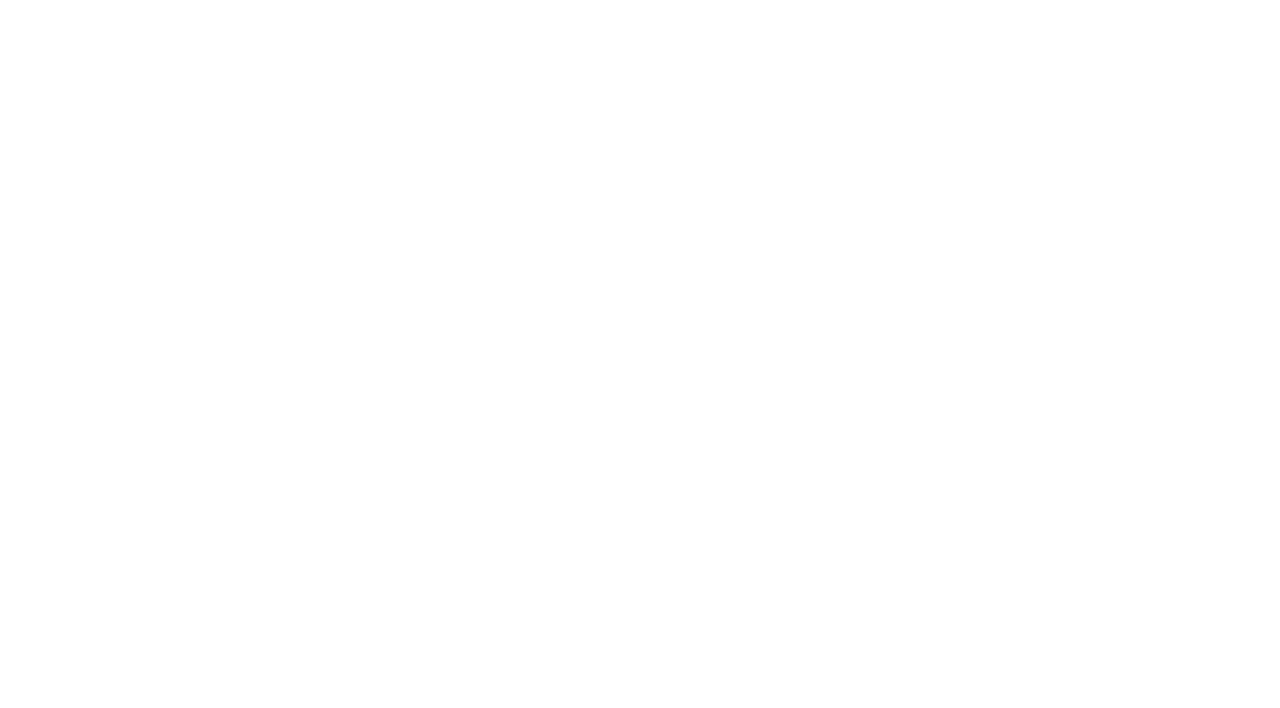
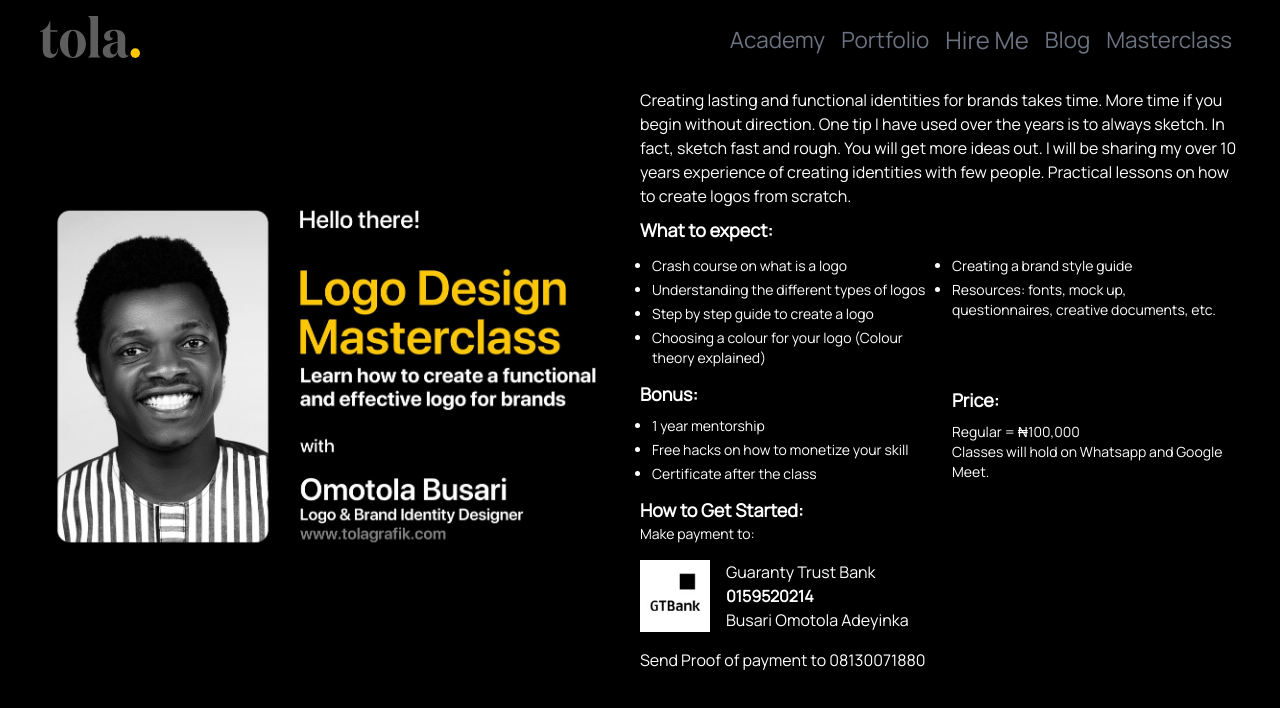
Before and after one commit to Qaudri/tolagrafik-frontend, a Nuxt app: page /masterclass in a window 1280 px wide. Before the commit this address had no page. Shown: the top 708 px of the page. Built offline with nearby package versions, Linux system fonts and the light colour scheme.

Commit message:
build: completed masterclass page

```diff
--- a/components/ui/Buttons/Hireme.vue
+++ b/components/ui/Buttons/Hireme.vue
@@ -2,7 +2,7 @@
   <div>
 
     <button
-      class="md:text-gray-500 text-white hover:text-yellow-300 xl:text-3xl font-normal text-2xl transition duration-1000 ease-in-out" @click="showOptions">
+      class="md:text-gray-500 text-white hover:text-yellow-300 font-normal text-2xl transition duration-1000 ease-in-out" @click="showOptions">
       Hire Me
     </button>
 
--- a/components/ui/Shared/Menu.vue
+++ b/components/ui/Shared/Menu.vue
@@ -5,13 +5,13 @@
         <ul class="md:flex items-center justify-between mx-8 md:mx-0" >
 
           <li class="md:mx-2 md:my-2 my-6">
-            <a href="/academy" class="md:text-gray-500 text-white hover:text-yellow-300 xl:text-3xl font-normal text-2xl transition duration-1000 ease-in-out">
+            <a href="/academy" class="md:text-gray-500 text-white hover:text-yellow-300 2xl:text-5xl font-normal text-2xl transition duration-1000 ease-in-out">
               Academy
             </a>
           </li>
 
           <li class="md:mx-2 md:my-2 my-6">
-            <a href="/portfolio" class="md:text-gray-500 text-white hover:text-yellow-300 xl:text-3xl font-normal text-2xl transition duration-1000 ease-in-out">
+            <a href="/portfolio" class="md:text-gray-500 text-white hover:text-yellow-300 2xl:text-4xl font-normal text-2xl transition duration-1000 ease-in-out">
               Portfolio
             </a>
           </li>
@@ -21,13 +21,13 @@
           </li>
 
           <li class="md:mx-2 md:my-2 my-6">
-            <a href="" class="md:text-gray-500 text-white hover:text-yellow-300 font-normal text-2xl xl:text-3xl transition duration-1000 ease-in-out">
+            <a href="" class="md:text-gray-500 text-white hover:text-yellow-300 font-normal text-2xl 2xl:text-4xl transition duration-1000 ease-in-out">
               Blog
             </a>
           </li>
 
           <li class="md:mx-2 md:my-2 my-6">
-            <a href="/masterclass" class="md:text-gray-500 text-white hover:text-yellow-300 font-normal xl:text-3xl text-2xl transition duration-1000 ease-in-out">
+            <a href="/masterclass" class="md:text-gray-500 text-white hover:text-yellow-300 font-normal 2xl:text-4xl text-2xl transition duration-1000 ease-in-out">
               Masterclass
             </a>
           </li>
--- a/pages/index.vue
+++ b/pages/index.vue
@@ -11,10 +11,10 @@
         <img src="@/assets/images/tola-pic.png" alt="" width="100%" class="mt-14">
       </div>
 
-      <div class="lg:px-16 lg:mb-2 flex lg:absolute md:py-4 md:px-10 px-8 py-6 lg:w-1/2 lg:right-0 lg:bottom-0 xl:mb-6">
+      <div class="flex md:py-4 md:px-10 px-8 py-6 lg:w-1/2 lg:absolute lg:bottom-0 lg:right-0 2xl:px-16">
 
         <!-- <div class="w-6/12"></div> -->
-        <p class="font-normal text-white text-sm lg:text-base md:text-2xl md:leading-8 lg:leading-7 xl:text-xl xl:leading-10">
+        <p class="2xl:text-2xl font-normal 2xl:leading-8 text-white text-sm md:text-2xl md:leading-8 lg:leading-7 lg:text-xl">
 
           Hi, I'm <span class="text-yellow-400">Omotola</span>!
             <br>
@@ -54,11 +54,12 @@ export default {
 
 body{
   font-family: 'Manrope', sans-serif ;
+  background: #000000;
 }
 
 br{
   content: "A" !important;
   display: block !important;
-  margin-bottom: .75em !important;
+  margin-bottom: .65em !important;
 }
 </style>
--- /dev/null
+++ b/pages/masterclass.vue
@@ -0,0 +1,170 @@
+<template>
+  <div  >
+
+    <SectionsCommonHeader />
+
+    <div class="lg:flex mx-10 justify-center items-center pb-6">
+
+      <div class="lg:w-1/2 pr-6" >
+        <img :src=" require('@/assets/images/masterclass.jpg') " alt="">
+      </div>
+
+      <div class="lg:w-1/2">
+        <p class="text-white text-base font-normal my-2">
+          Creating lasting and functional identities for brands takes time. More time if you
+          begin without direction. One tip I have used over the years is to always sketch. In
+          fact, sketch fast and rough. You will get more ideas out. I will be sharing my over
+          10 years experience of creating identities with few people. Practical lessons on how
+          to create logos from scratch.
+        </p>
+
+        <div>
+          <div class="text-white text-lg font-semibold my-2">
+            What to expect:
+          </div>
+
+          <div class="grid list-grid">
+            <ul class="text-white text-sm  font-normal list-disc px-3">
+
+              <li class="max-w-1/2 my-1">
+                Crash course on what is a logo
+              </li>
+
+              <li class="max-w-1/2 my-1">
+                Understanding the different types of logos
+              </li>
+
+              <li class="max-w-1/2 my-1">
+                Step by step guide to create a logo
+              </li>
+
+              <li class="max-w-1/2 my-1">
+                Choosing a colour for your logo (Colour theory explained)
+              </li>
+
+            </ul>
+
+            <ul class="text-white text-sm  font-normal list-disc px-3" >
+
+              <li class="max-w-1/2 my-1">
+                Creating a brand style guide
+              </li>
+
+              <li class="max-w-1/2 my-1">
+                Resources: fonts, mock up, questionnaires, creative documents, etc.
+              </li>
+
+            </ul>
+
+          </div>
+
+          <div class="grid-container2">
+            <div>
+              <div class="text-white text-lg font-semibold my-2">
+                Bonus:
+              </div>
+
+              <ul class="text-white text-sm font-normal list-disc px-3">
+                <li class="my-1">
+                  1 year mentorship
+                </li>
+
+                <li class="my-1">
+                  Free hacks on how to monetize your skill
+                </li>
+
+                <li class="my-1">
+                  Certificate after the class
+                </li>
+
+              </ul>
+            </div>
+
+            <div class="px-3">
+              <div class="text-white text-lg font-semibold my-2">
+                Price:
+              </div>
+
+              <p class="text-white text-sm  font-normal list-disc">
+                Regular = ₦100,000
+              </p>
+
+              <p class="text-white text-sm  font-normal list-disc">
+                Classes will hold on Whatsapp and Google Meet.
+              </p>
+            </div>
+
+            <div>
+
+            </div>
+          </div>
+
+          <div>
+            <div>
+
+              <div class="text-white text-lg font-semibold mt-2">
+                How to Get Started:
+              </div>
+
+              <p class="text-white text-sm font-normal">
+                Make payment to:
+              </p>
+
+              <div class="flex my-4">
+                <img :src=" require('@/assets/images/gtb.jpg') " alt="" width="70px" />
+
+                <div class="ml-4">
+                  <p class="text-white text-base font-normal">Guaranty Trust Bank</p>
+                  <p class="text-white text-base font-semibold ">0159520214</p>
+                  <p class="text-white text-base font-normal">Busari Omotola Adeyinka</p>
+                </div>
+              </div>
+
+              <p class="text-white text-base font-normal">Send Proof of payment to 08130071880</p>
+
+            </div>
+          </div>
+
+        </div>
+
+      </div>
+    </div>
+
+  </div>
+</template>
+
+<script>
+export default {
+
+}
+</script>
+
+<style>
+@import url('https://fonts.googleapis.com/css2?family=Manrope&family=Poppins:ital,wght@0,100;0,200;0,300;1,100;1,200;1,800&display=swap');
+
+body{
+  font-family: 'Manrope', sans-serif ;
+  background: #000000;
+
+}
+
+br{
+  content: "A" !important;
+  display: block !important;
+  margin-bottom: .65em !important;
+}
+
+.list-grid{
+  grid-template-columns: repeat(auto-fit,minmax(240px,1fr));
+  width: 100%;
+}
+
+.grid-container2{
+  width: 100%;
+  display: grid;
+  -webkit-box-align: center;
+  align-items: center;
+  grid-template-columns: repeat(auto-fit,minmax(240px,1fr));
+}
+
+</style>
```
Also changed, not shown: assets/images/gtb.jpg (added), assets/images/masterclass.jpg (added).
